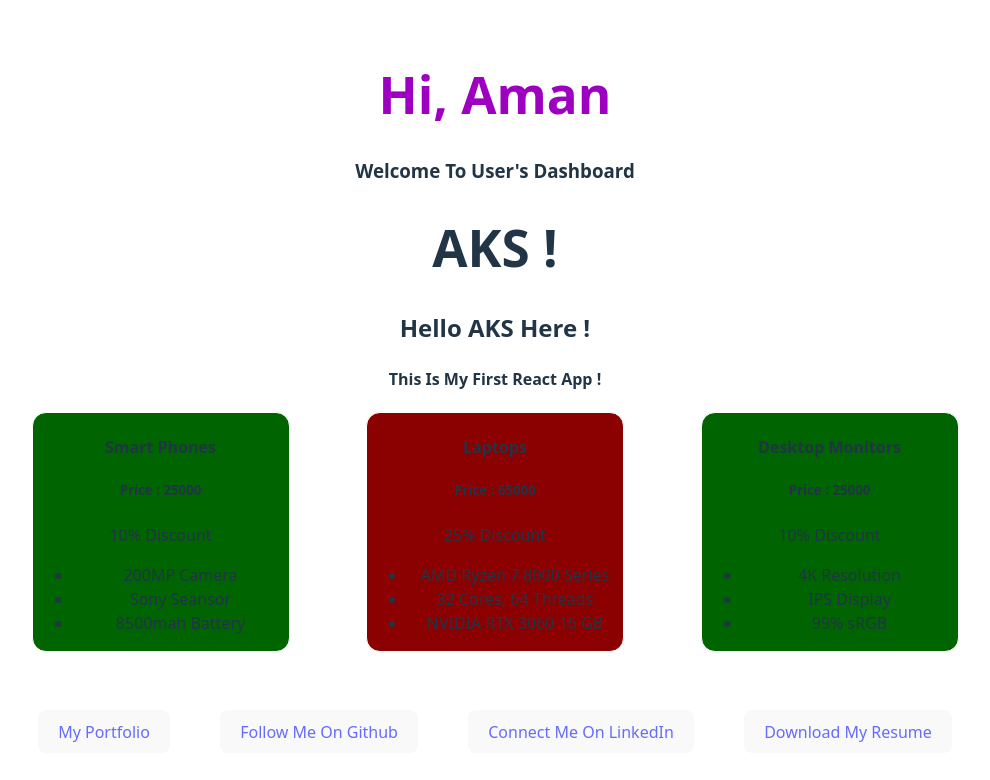
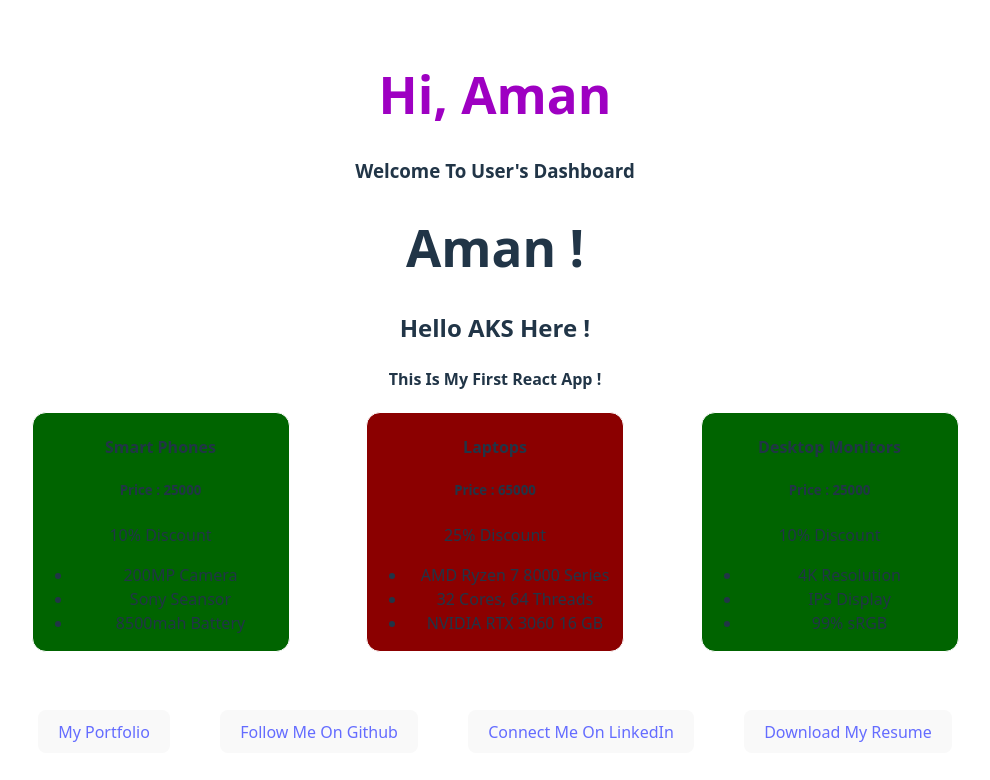
Before and after one commit to amankumarsubudhi/React-Practice, a React (Vite) app: page / in a window 1280 px wide. Shown: the top 780 px of the page, without its empty margins (145-1135 px from the left). Built offline with nearby package versions, Linux system fonts and the light colour scheme.

Commit message:
updating

```diff
--- a/src/Name.jsx
+++ b/src/Name.jsx
@@ -1,5 +1,5 @@
 function Name(){
-    return <h1>AKS !</h1>
+    return <h1>Aman !</h1>
 }
 
 export default Name;
```
